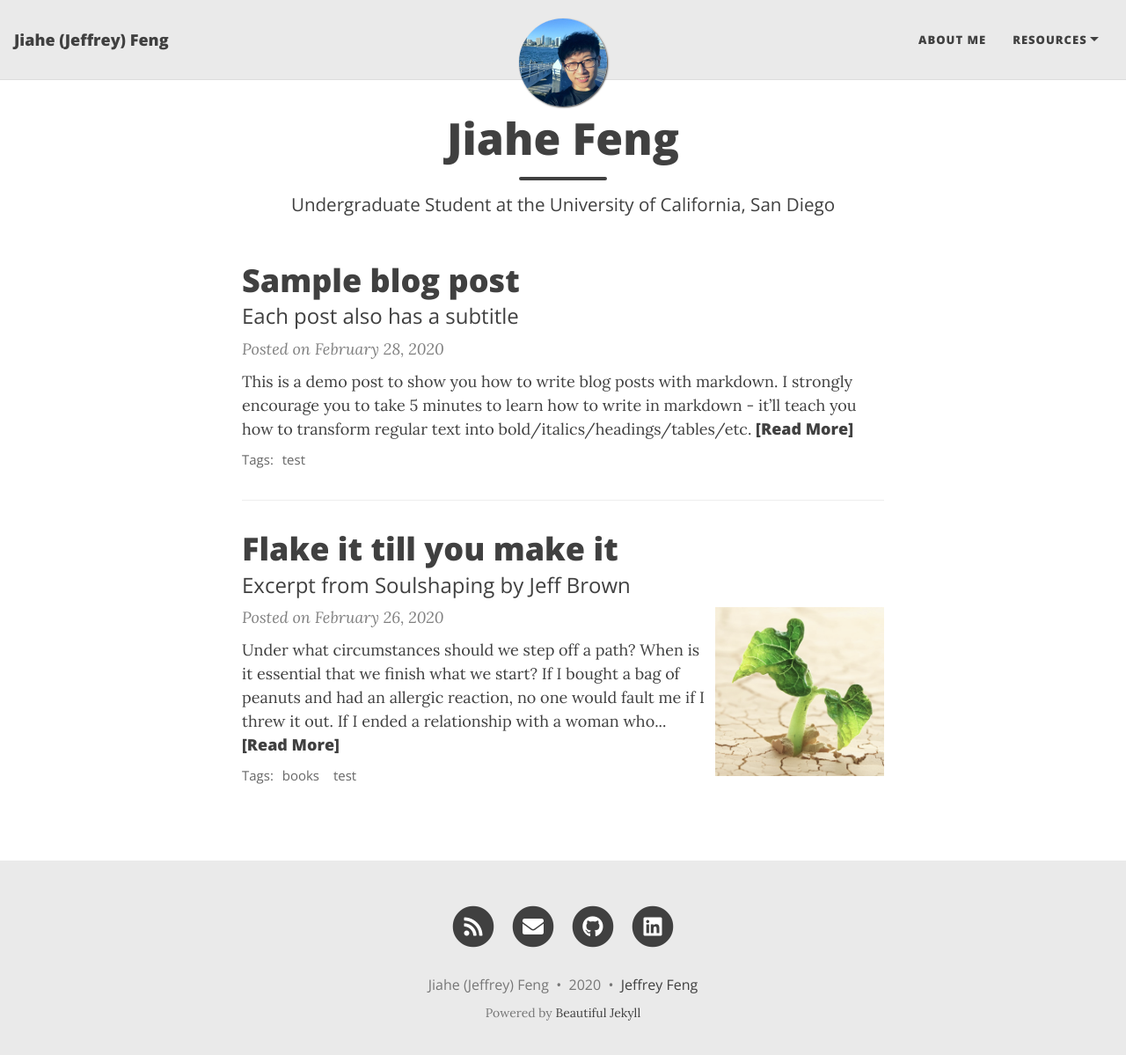
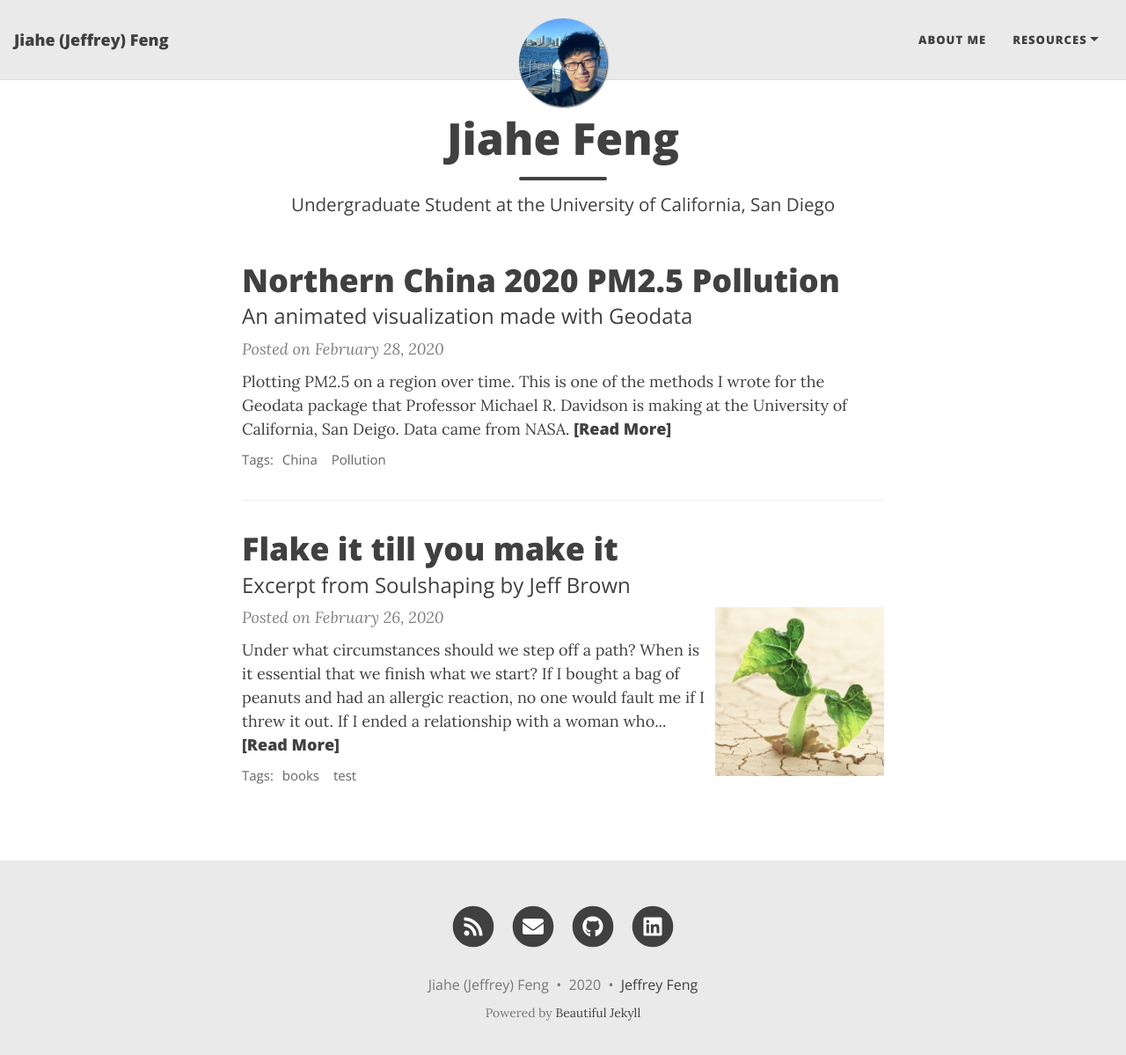
Before and after one commit to jeffrey7377/jeffrey7377.github.io, a Jekyll site: the page built from index.html, in a window 1280 px wide and 1212 px high. Shown: the top 1199 px of the window at 88% size. Built offline with Jekyll 4.4.1, drawn with Linux system fonts in a browser that asks for light colours; nearby versions of some CDN libraries; the list of posts is cut into pages by our own code.

Commit message:
Update 2020-02-28-test-markdown.md

````diff
--- a/_posts/2020-02-28-test-markdown.md
+++ b/_posts/2020-02-28-test-markdown.md
@@ -1,78 +1,26 @@
 ---
 layout: post
-title: Sample blog post
-subtitle: Each post also has a subtitle
-gh-repo: daattali/beautiful-jekyll
-gh-badge: [star, fork, follow]
-tags: [test]
+title: Northern China 2020 PM2.5 Pollution
+subtitle: An animated visualization made with Geodata
+tags: [China, Pollution]
 comments: true
+
 ---
 
-This is a demo post to show you how to write blog posts with markdown.  I strongly encourage you to [take 5 minutes to learn how to write in markdown](https://markdowntutorial.com/) - it'll teach you how to transform regular text into bold/italics/headings/tables/etc.
-
-**Here is some bold text**
-
-## Here is a secondary heading
-
-Here's a useless table:
-
-| Number | Next number | Previous number |
-| :------ |:--- | :--- |
-| Five | Six | Four |
-| Ten | Eleven | Nine |
-| Seven | Eight | Six |
-| Two | Three | One |
+Plotting PM2.5 on a region over time. This is one of the methods I wrote for the Geodata package that Professor Michael R. Davidson is making at the University of California, San Deigo. Data came from NASA.
 
 
-How about a yummy crepe?
+## Geodata Visualization
 
-![Crepe](https://s3-media3.fl.yelpcdn.com/bphoto/cQ1Yoa75m2yUFFbY2xwuqw/348s.jpg)
+We are building the Geodata package to streamline the manipulation of renewable energy resource profiles and land use datasets with high geographical resolution. My work for this fall quarter 2020 was to creatw interactive charts and animations for geospatial masks and help generate renewable energy profiles based on land characteristics.
 
-It can also be centered!
+One of the visualization task I had, was that given a specific geographical region that the user is interested in, plot the PM2.5 distribution on a animated heatmap over time. Using the API call function from Geodata, I am able to collect the PM2.5 data of northern China of every hour in 2020 from Janurary to October. Then, we aggregate the PM2.5 over weeks and calculate the average for each week.
 
-![Crepe](https://s3-media3.fl.yelpcdn.com/bphoto/cQ1Yoa75m2yUFFbY2xwuqw/348s.jpg){: .mx-auto.d-block :}
+PM2.5 pollution data is taken from [MERRA-2 hourly surface flux diagnostics](https://disc.gsfc.nasa.gov/datasets/M2T1NXFLX_5.12.4/summary).
 
-Here's a code chunk:
+The visualization can be found here: [Link](https://mdavidson.org/geodata-viz/2020-12-07-northern-china-2020-pm25-pollution/#pm25-fine-particulate-matter-pollution-over-northern-china-in-2020)
 
-~~~
-var foo = function(x) {
-  return(x + 5);
-}
-foo(3)
-~~~
 
-And here is the same code with syntax highlighting:
+### Motive of this sample animation
 
-```javascript
-var foo = function(x) {
-  return(x + 5);
-}
-foo(3)
-```
-
-And here is the same code yet again but with line numbers:
-
-{% highlight javascript linenos %}
-var foo = function(x) {
-  return(x + 5);
-}
-foo(3)
-{% endhighlight %}
-
-## Boxes
-You can add notification, warning and error boxes like this:
-
-### Notification
-
-{: .box-note}
-**Note:** This is a notification box.
-
-### Warning
-
-{: .box-warning}
-**Warning:** This is a warning box.
-
-### Error
-
-{: .box-error}
-**Error:** This is an error box.
+Here are some interesting reads provided by Prof. Davidson:
````
